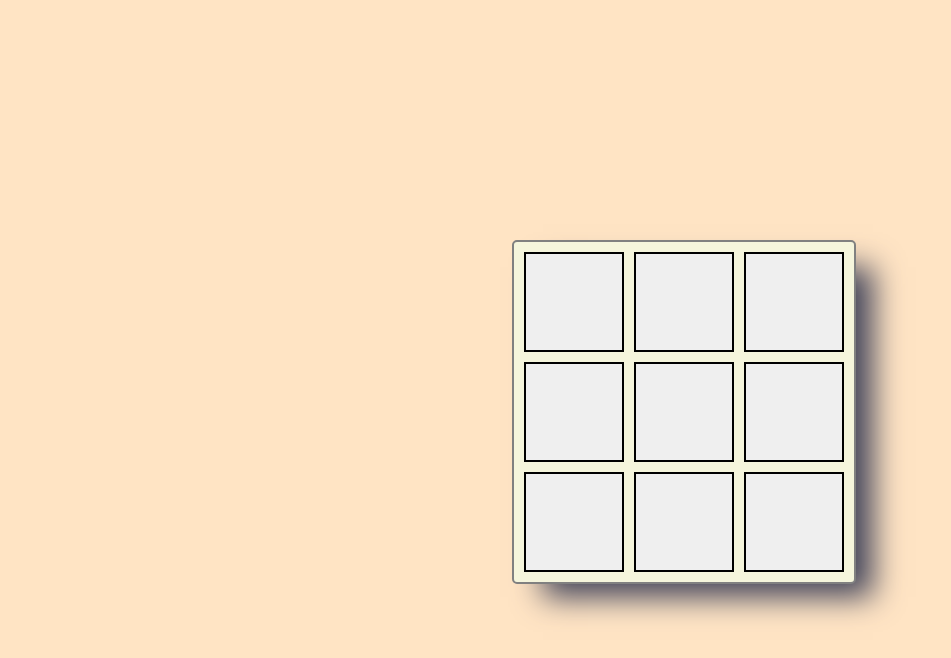
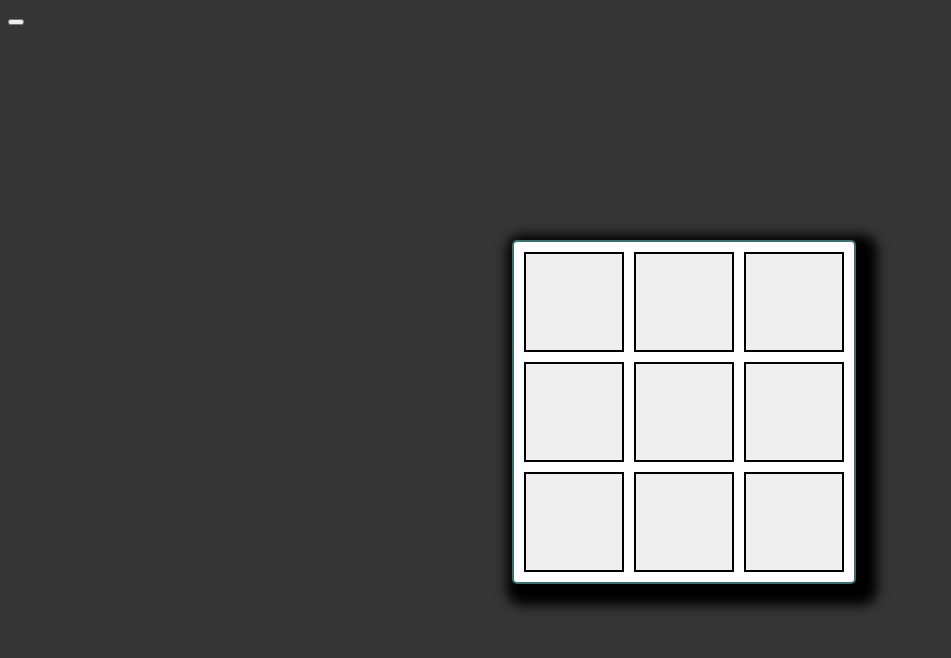
Before and after one commit to SOSNE/tic-tac-toe, a plain HTML site: page index.html in a window 1280 px wide. Shown: the whole page, without its empty margins (0-951 px from the left). Drawn offline with Linux system fonts and the light colour scheme.

Commit message:
css upbdate

```diff
--- a/css.css
+++ b/css.css
@@ -1,18 +1,18 @@
 body{
-background-color: bisque;
+background-color: #353535;
 
 }
 .wojtus{
-    background-color: beige;
+    background-color: #FFFFFF;
     height: 340px;
     width: 340px;
     position: absolute;
     top: 30%;
     left: 40%;
-    -webkit-box-shadow: 24px 20px 29px -7px rgba(66, 68, 90, 1);
-    -moz-box-shadow: 24px 20px 29px -7px rgba(66, 68, 90, 1);
-    box-shadow: 24px 20px 29px -7px rgba(66, 68, 90, 1);
- border: 2px solid grey;
+    -webkit-box-shadow: 8px 8px 12px 13px rgba(0, 0, 0, 1);
+    -moz-box-shadow: 8px 8px 12px 13px rgba(0, 0, 0, 1);
+    box-shadow: 8px 8px 12px 13px rgba(0, 0, 0, 1);
+ border: 2px solid #3C6E71;
  border-radius: 5px;
 }
 #piotus{
--- a/index.html
+++ b/index.html
@@ -9,8 +9,8 @@
 </head>
 <body>
     <div class="wojtus">
-        <button  id="nr1" class="button" onclick="nrr1(); fw101()"></button>
-        <button  id="nr2" class="button" onclick="nrr2(); fw101()"></button>
+        <button id="nr1" class="button" onclick="nrr1(); fw101()"></button>
+        <button id="nr2" class="button" onclick="nrr2(); fw101()"></button>
         <button id="nr3" class="button" onclick="nrr3(); fw101()"></button>
         <button id="nr4" class="button" onclick="nrr4(); fw101()"></button>
         <button id="nr5" class="button" onclick="nrr5(); fw101()"></button>
@@ -22,6 +22,7 @@
     <div id="piotus">
         <p id="wygrana"></p>
     </div>
+    <button type="reset"></button>
     <script src="script.js"></script>
 </body>
 </html>
```
